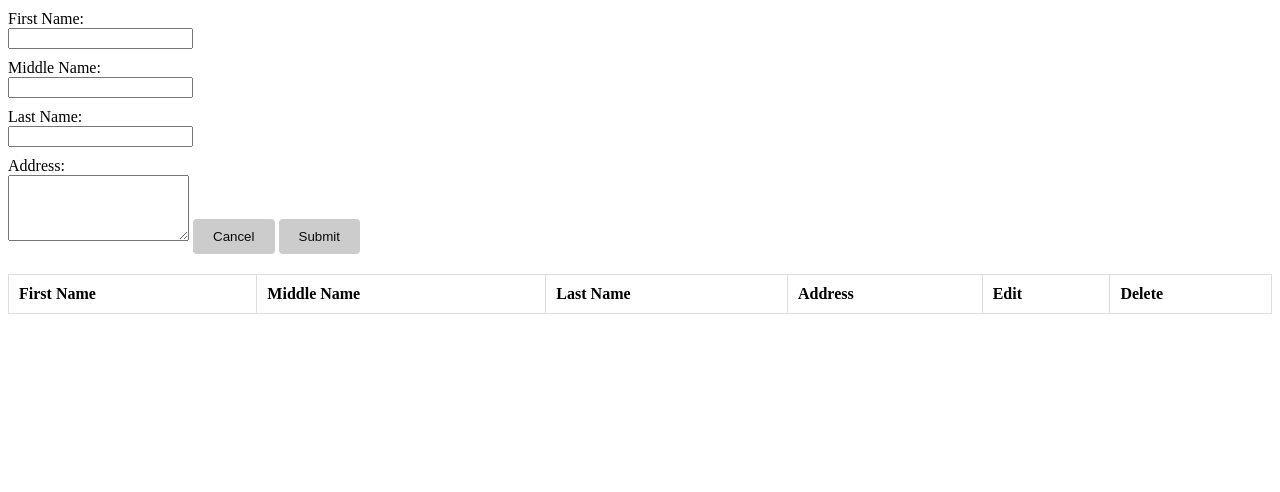
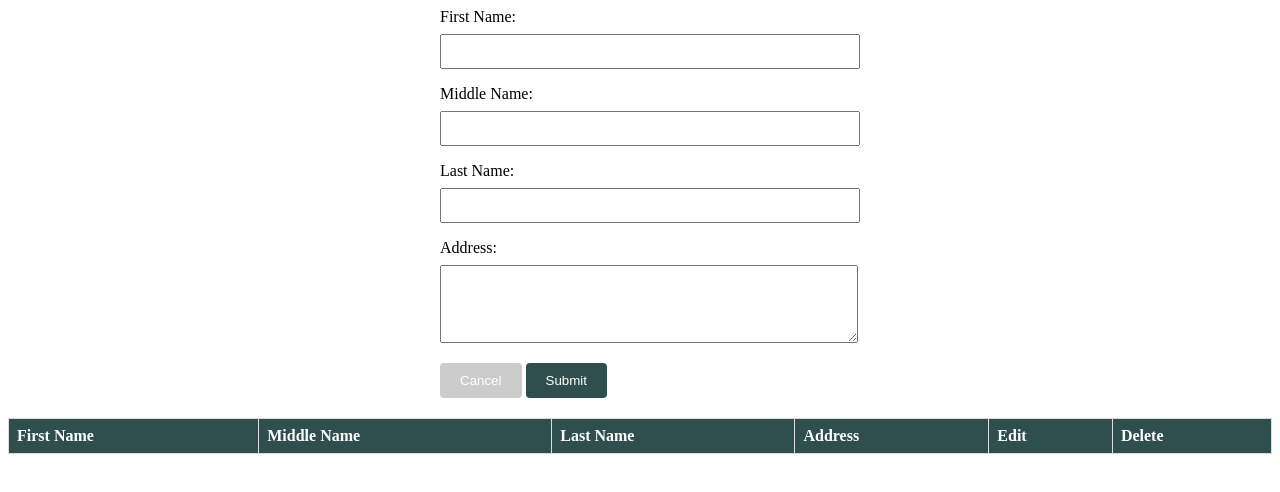
Before and after one commit to pradnyap105/To_Do_form, a plain HTML site: page Form_&_Table2/index.html in a window 1280 px wide. Drawn offline with Linux system fonts and the light colour scheme.

Commit message:
Update index.html

```diff
--- a/Form_&_Table2/index.html
+++ b/Form_&_Table2/index.html
@@ -6,33 +6,27 @@
     <meta name="viewport" content="width=device-width, initial-scale=1.0">
     <title>Form JavaScript</title>
     <style>
+        form {
+            max-width: 400px;
+            margin: auto;
+        }
+
         label {
             display: block;
-            margin-top: 10px;
+            margin-bottom: 8px;
         }
 
-        table {
-            border-collapse: collapse;
+        input,
+        textarea {
             width: 100%;
-            margin-top: 20px;
-        }
-
-        table,
-        th,
-        td {
-            border: 1px solid #ddd;
-        }
-
-        th,
-        td {
-            padding: 10px;
-            text-align: left;
+            padding: 8px;
+            margin-bottom: 16px;
         }
 
         button {
             padding: 10px 20px;
-            background-color: #ccc;
-            color: rgb(11, 10, 10);
+            background-color: darkslategrey;
+            color: white;
             border: none;
             border-radius: 4px;
             cursor: pointer;
@@ -40,6 +34,24 @@
 
         button.cancel {
             background-color: #ccc;
+        }
+
+        table {
+            width: 100%;
+            border-collapse: collapse;
+            margin-top: 20px;
+        }
+
+        th,
+        td {
+            border: 1px solid #ddd;
+            padding: 8px;
+            text-align: left;
+        }
+
+        th {
+            background-color: darkslategrey;
+            color: white;
         }
     </style>
 </head>
```
